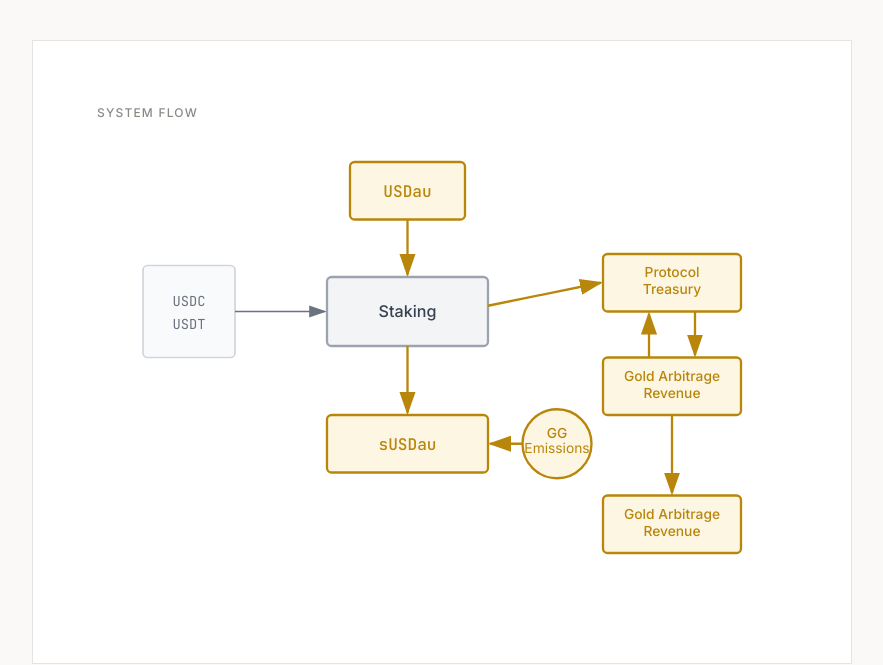
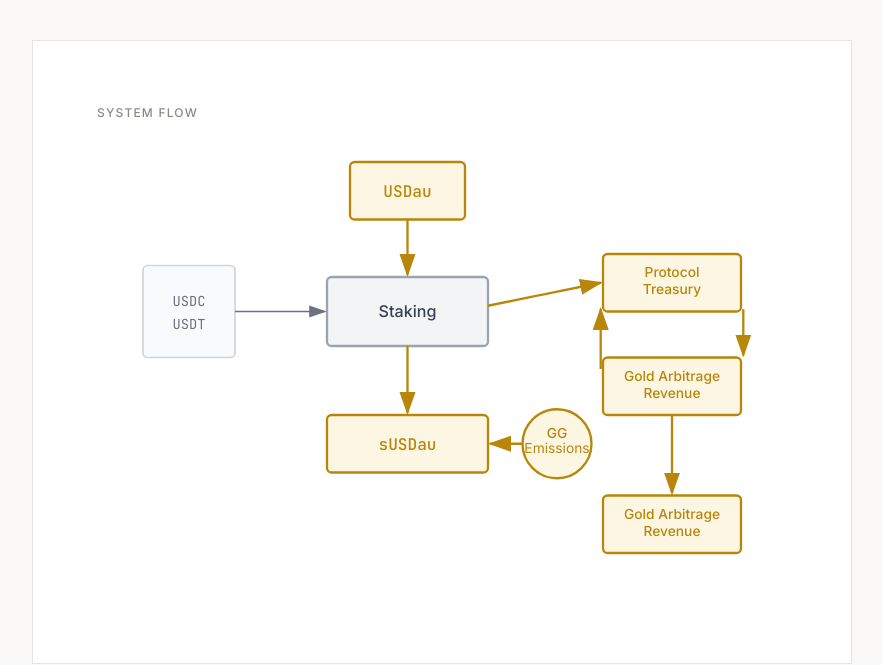
Before and after one commit to deb-pradhan/golden-gate, a Next.js app in the folder site/: page / in a window 1280 px wide. Shown: the part 4680-5345 px from the top of the page, without its empty margins (332-1215 px from the left). Built offline with nearby package versions, Linux system fonts and the light colour scheme; a web font is replaced by a local one.

Commit message:
Reposition arrows: yield return on left, capital deployment on right

```diff
--- a/site/src/app/page.tsx
+++ b/site/src/app/page.tsx
@@ -215,11 +215,11 @@ function SystemFlowInfographic() {
           {/* Staking to Protocol Treasury */}
           <line x1="340" y1="145" x2="438" y2="125" stroke="#B8860B" strokeWidth="2" markerEnd="url(#arrowGold)" />
 
-          {/* Protocol Treasury to Gold Arbitrage Revenue */}
-          <line x1="520" y1="150" x2="520" y2="188" stroke="#B8860B" strokeWidth="2" markerEnd="url(#arrowGold)" />
+          {/* Protocol Treasury to Gold Arbitrage Revenue - from right side */}
+          <line x1="562" y1="148" x2="562" y2="188" stroke="#B8860B" strokeWidth="2" markerEnd="url(#arrowGold)" />
 
-          {/* Gold Arbitrage Revenue to Protocol Treasury (yield return) */}
-          <line x1="480" y1="190" x2="480" y2="152" stroke="#B8860B" strokeWidth="2" markerEnd="url(#arrowGold)" />
+          {/* Gold Arbitrage Revenue to Protocol Treasury (yield return) - from left side */}
+          <line x1="438" y1="200" x2="438" y2="148" stroke="#B8860B" strokeWidth="2" markerEnd="url(#arrowGold)" />
 
           {/* GG Emissions to sUSDau */}
           <line x1="370" y1="265" x2="342" y2="265" stroke="#B8860B" strokeWidth="2" markerEnd="url(#arrowGold)" />
```
